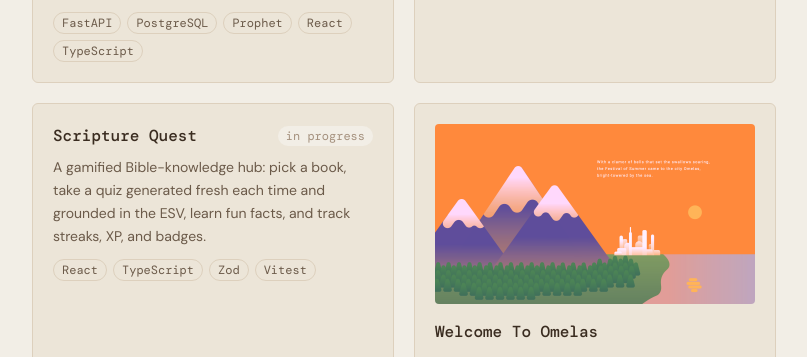
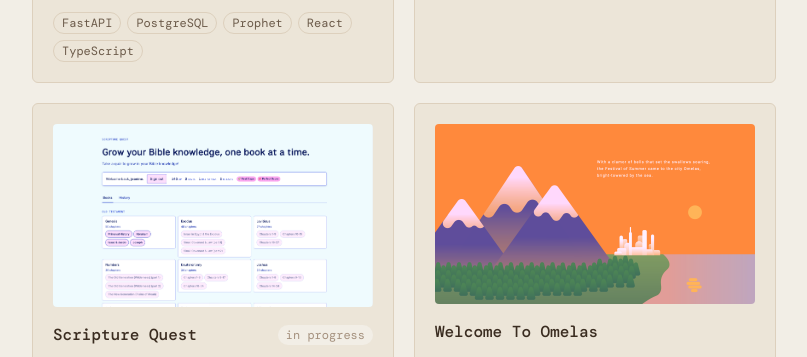
Before and after one commit to jeaninetso/jeaninetso.github.io, a React (Vite) app: page / in a window 1280 px wide. Shown: the part 2980-3337 px from the top of the page, without its empty margins (320-1127 px from the left). Built offline with nearby package versions, Linux system fonts and the light colour scheme; a web font is replaced by a local one.

Commit message:
Add product screenshot for Scripture Quest project card

```diff
--- a/src/data/projects.ts
+++ b/src/data/projects.ts
@@ -41,6 +41,7 @@
   },
   {
     title: 'Scripture Quest',
+    image: '/images/scripture-quest.png',
     blurb:
       'A gamified Bible-knowledge hub: pick a book, take a quiz generated fresh each time and grounded in the ESV, learn fun facts, and track streaks, XP, and badges.',
     tags: ['React', 'TypeScript', 'Zod', 'Vitest'],
```
Also changed, not shown: public/images/scripture-quest.png (added).
